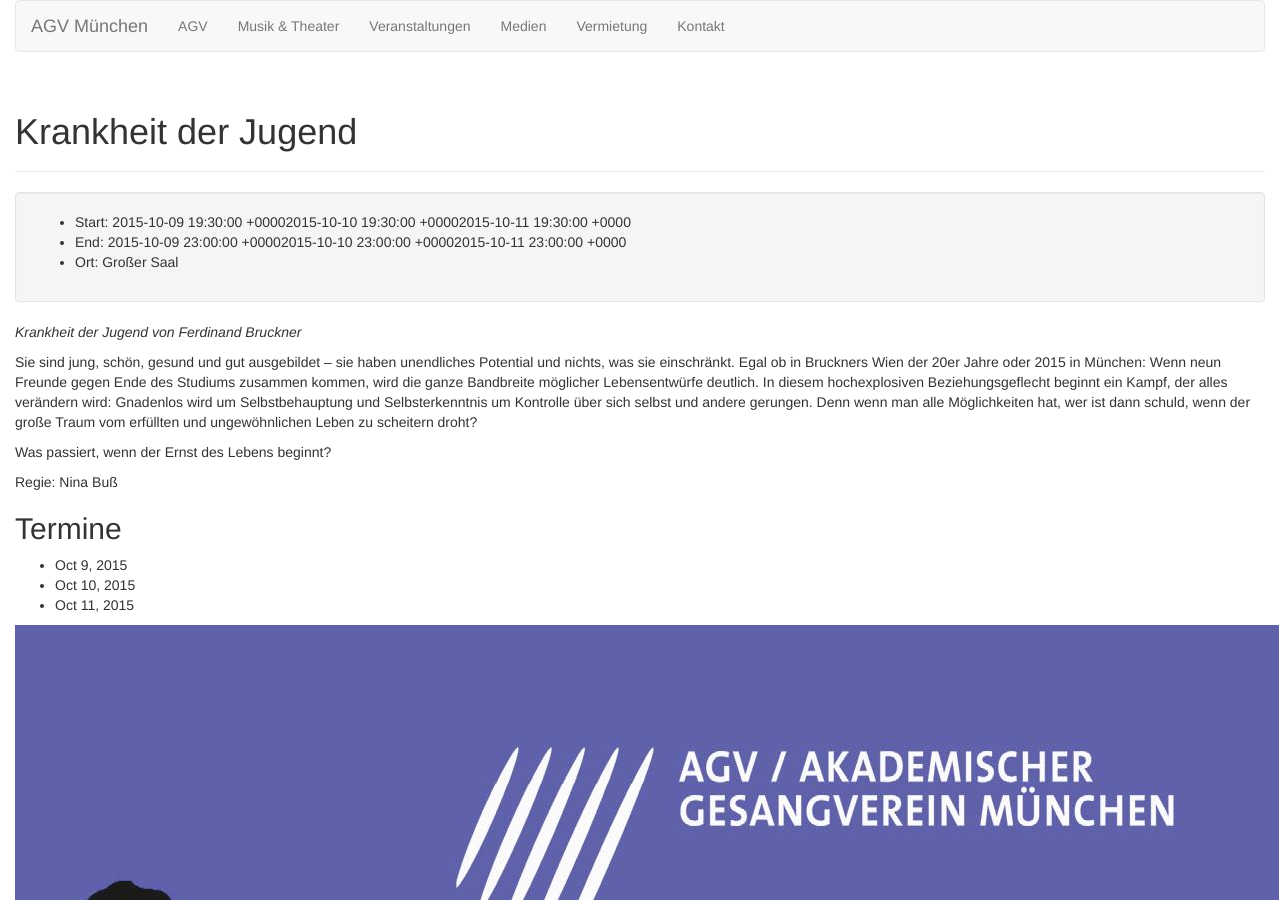
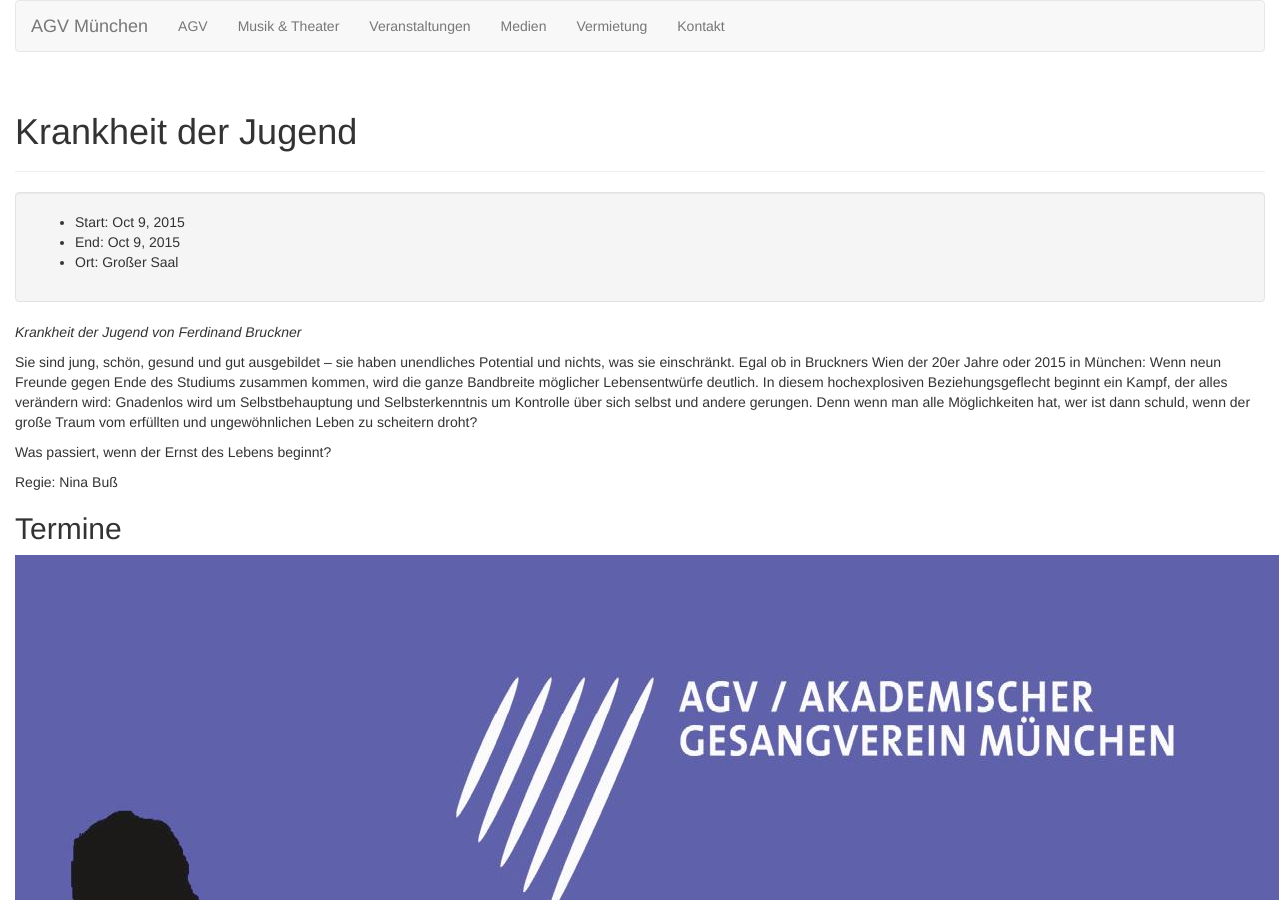
Before and after one commit to MyOldStuff/agvm.github.io, a Jekyll site: the page built from _veranstaltungen/ws2015/krankheit-der-jugend.md, in a window 1280 px wide and 900 px high. Built offline with Jekyll 4.4.1, drawn with Linux system fonts in a browser that asks for light colours; nearby versions of some CDN libraries.

Commit message:
Change stard/end date to one date instead of an array

```diff
--- a/_veranstaltungen/ws2015/krankheit-der-jugend.md
+++ b/_veranstaltungen/ws2015/krankheit-der-jugend.md
@@ -1,13 +1,7 @@
 ---
 title: Krankheit der Jugend
-start:
-  - 2015-10-09 19:30:00
-  - 2015-10-10 19:30:00
-  - 2015-10-11 19:30:00
-end:
-  - 2015-10-09 23:00:00
-  - 2015-10-10 23:00:00
-  - 2015-10-11 23:00:00
+start: 2015-10-09 19:30:00
+end: 2015-10-09 23:00:00
 venue: Großer Saal
 facebook: https://www.facebook.com/events/956753741049156/
 ---
```
